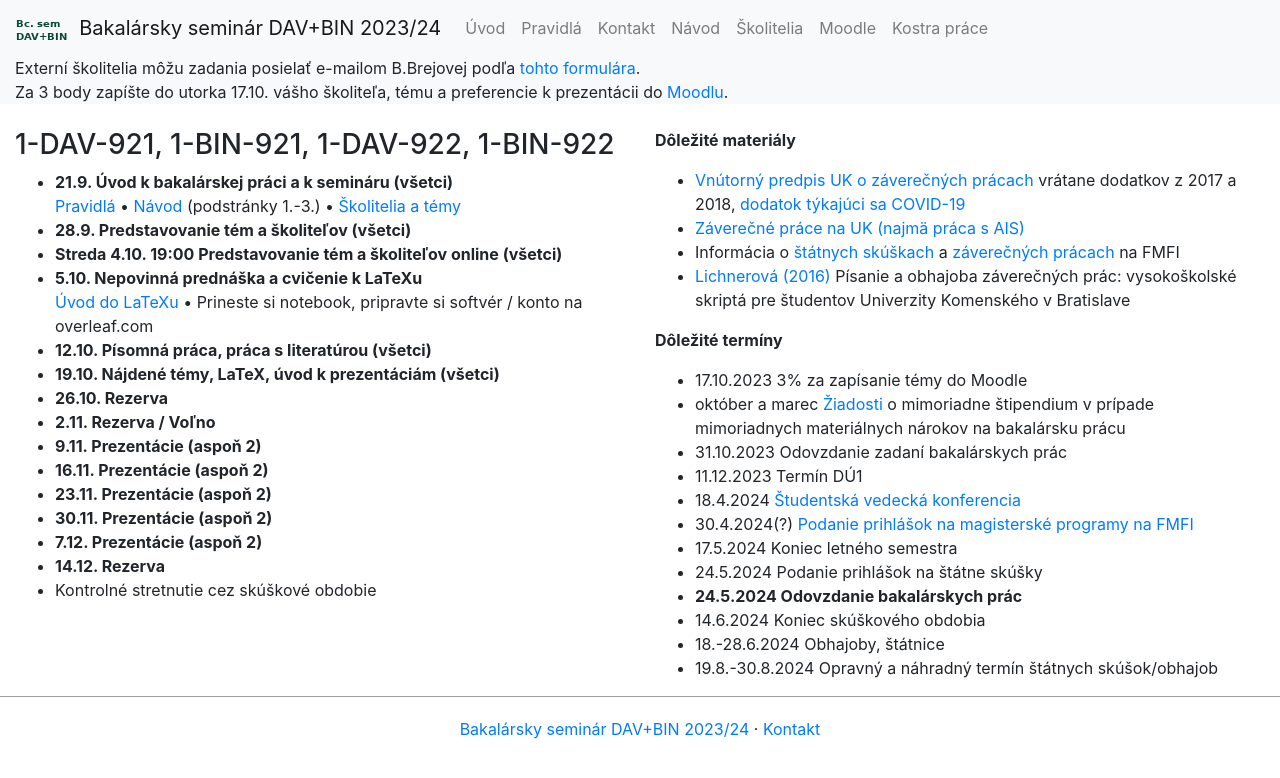
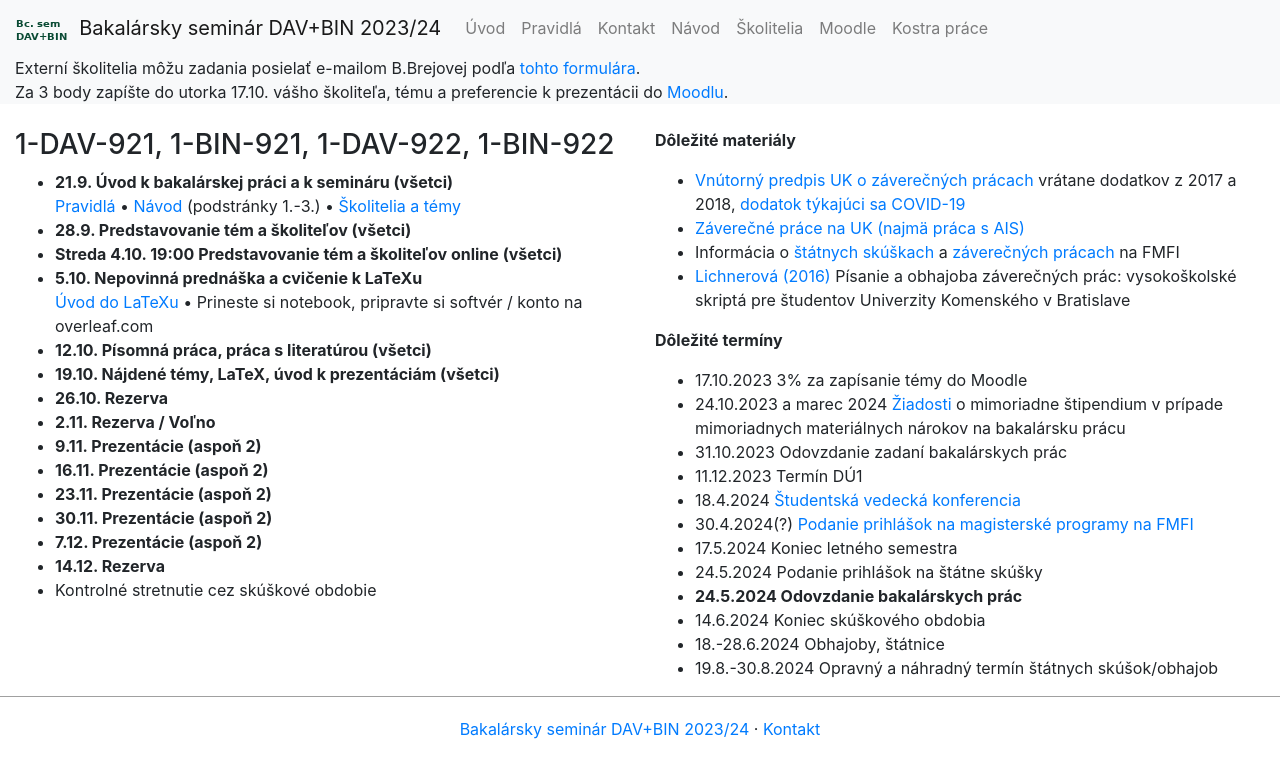
Before and after one commit to bbrejova/bcdav, a Jekyll site: the page built from index.md, in a window 1280 px wide. Shown: the top 778 px of the page. Built offline with Jekyll 4.4.1, drawn with Linux system fonts in a browser that asks for light colours; nearby versions of some CDN libraries.

Commit message:
ziadosti

```diff
--- a/_data/dates.yml
+++ b/_data/dates.yml
@@ -2,7 +2,7 @@ dates: |
   **Dôležité termíny**
 
   - 17.10.2023 3% za zapísanie témy do Moodle
-  - október a marec [Žiadosti](https://zona.fmph.uniba.sk/fileadmin/fmfi/fakulta/tlaciva/ziadost_JMS-SK.pdf) o mimoriadne štipendium v prípade mimoriadnych materiálnych nárokov na bakalársku prácu
+  - 24.10.2023 a marec 2024 [Žiadosti](https://zona.fmph.uniba.sk/fileadmin/fmfi/fakulta/tlaciva/ziadost_JMS-SK.pdf) o mimoriadne štipendium v prípade mimoriadnych materiálnych nárokov na bakalársku prácu
   - 31.10.2023 Odovzdanie zadaní bakalárskych prác
   - 11.12.2023 Termín DÚ1 <!-- [DÚ1](./DÚ1.md) -->
   <!-- - 26.2.2024 Termín [DÚ2](./DÚ2.html) -->
```
